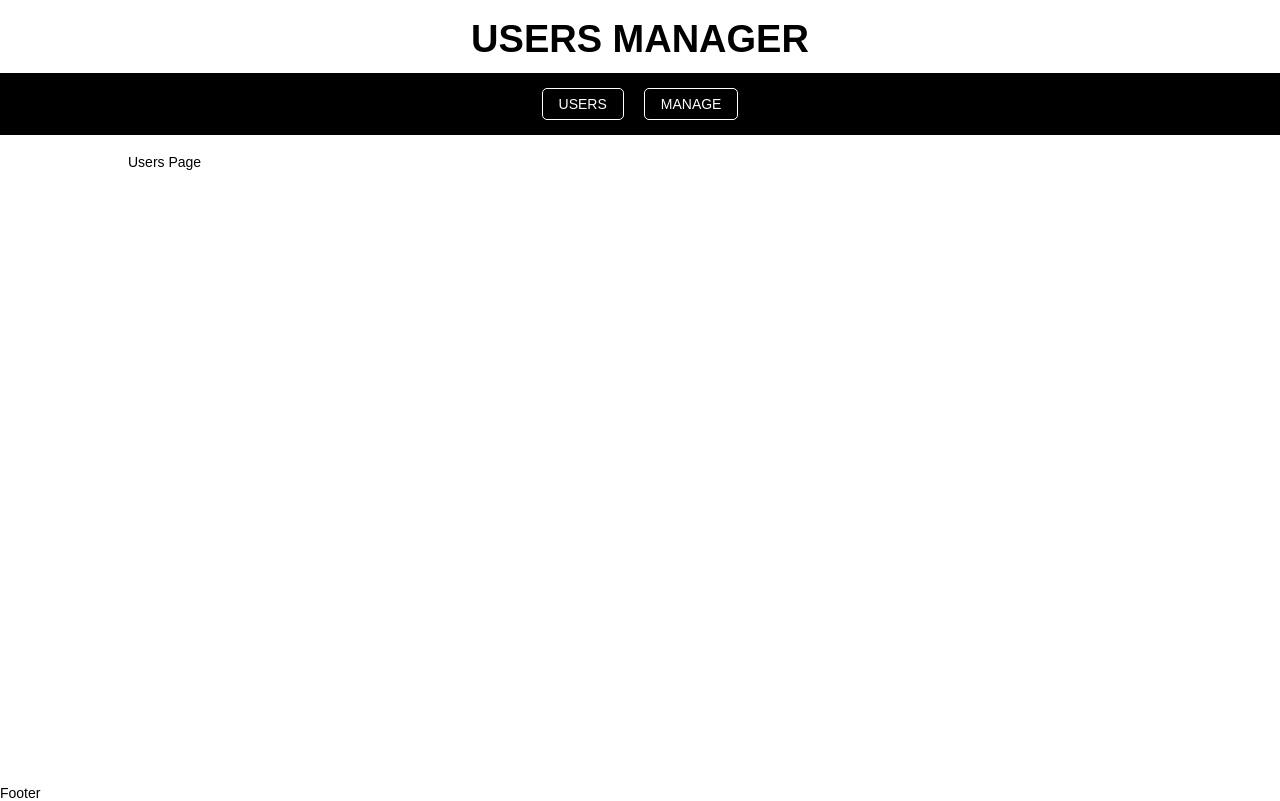
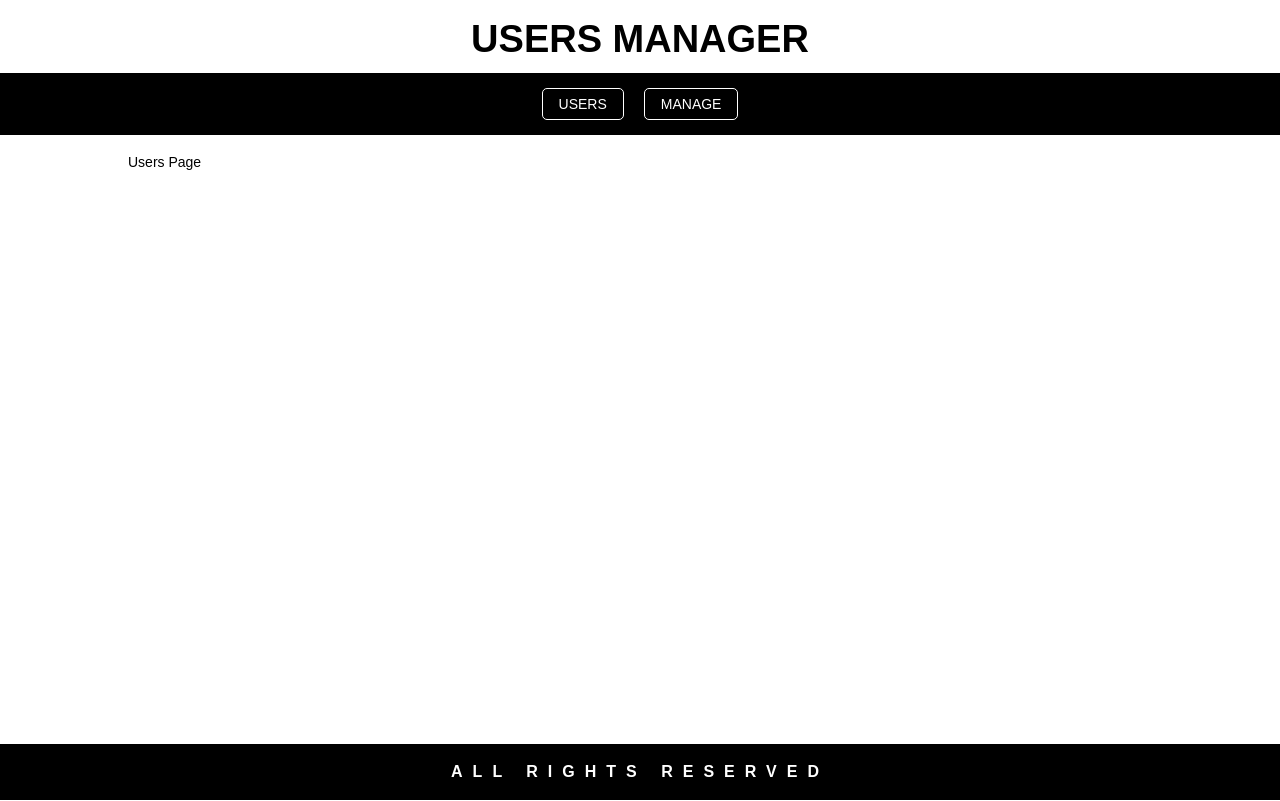
Before and after one commit to PersickWebdev/react-users-manager, a React (Create React App) app: page /users in a window 1280 px wide. Built offline with nearby package versions, Linux system fonts and the light colour scheme.

Commit message:
update(Components): "Footer" added

```diff
--- a/src/App.tsx
+++ b/src/App.tsx
@@ -3,7 +3,6 @@ import styles from './App.module.scss';
 import { Routes, Route } from 'react-router-dom';
 import { UsersPage, ManagePage } from './pages';
 import { Header, Footer } from './components';
-
 
 export const App = () => {
     return (
--- a/src/components/Footer/Footer.module.scss
+++ b/src/components/Footer/Footer.module.scss
@@ -0,0 +1,18 @@
+@import '../../scss/colors';
+@import '../../scss/mixins';
+@import '../../scss/variables';
+
+.footer {
+  padding: 20px 0;
+  background-color: $black;
+
+  & .container {
+    @include container
+  }
+
+  &__rights {
+    text-align: center;
+    @include text(16px, 600, 100%, uppercase, none, $white);
+    letter-spacing: 10px;
+  }
+}
--- a/src/components/Footer/Footer.tsx
+++ b/src/components/Footer/Footer.tsx
@@ -6,7 +6,11 @@ interface IFooter {}
 const Footer:FC<IFooter> = () => {
     return (
         <footer className={styles['footer']}>
-            Footer
+            <div className={styles['container']}>
+                <p className={styles['footer__rights']}>
+                    All rights reserved
+                </p>
+            </div>
         </footer>
     );
 };
```
